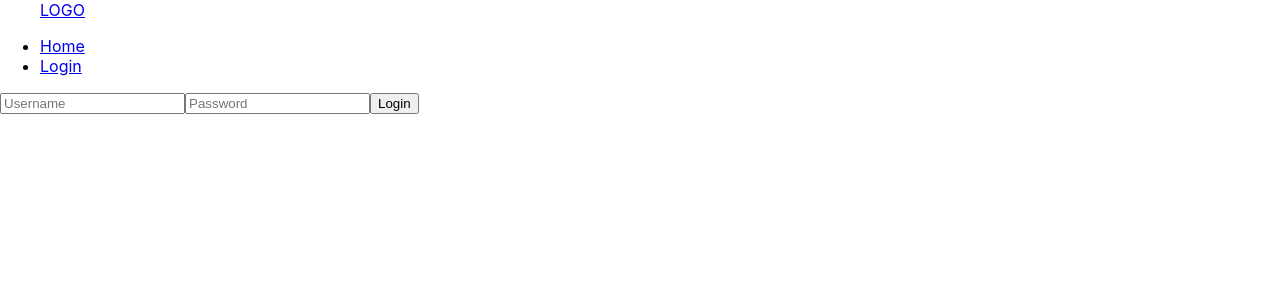
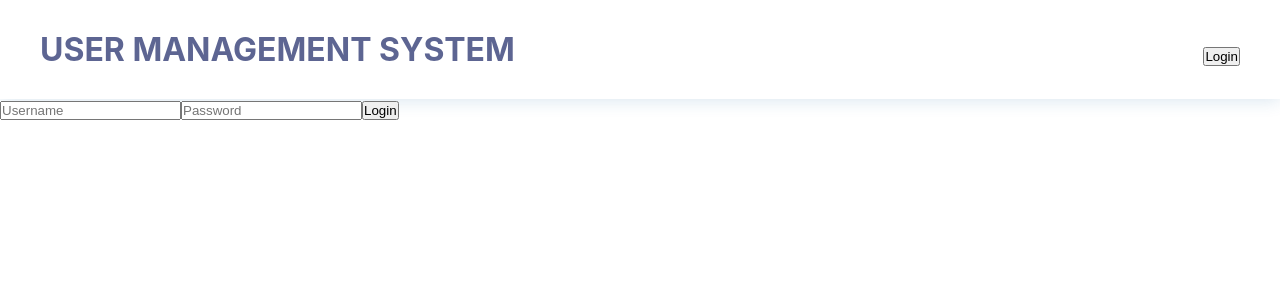
Before and after one commit to DariaRusovich/User-Management-System, a React (Create React App) app: page /login in a window 1280 px wide. Shown: the top 300 px of the page. Built offline with nearby package versions, Linux system fonts and the light colour scheme.

Commit message:
added-styles-to-header-and-department-component

```diff
--- a/src/App.js
+++ b/src/App.js
@@ -1,25 +1,17 @@
 import React, { Component } from 'react';
-import { Switch, Link } from 'react-router-dom';
+import { Switch } from 'react-router-dom';
 import Header from './components/Header';
 import { privateRouteComponents, routeComponents } from './constants/routes';
+
 
 export default class App extends Component {
   render() {
     return (
       <>
+
+        <div className="App">
         <Header />
-        <div className="App">
-          <nav>
-            <ul>
-              <li>
-                <Link to="/">Home</Link>
-              </li>
-              <li>
-                <Link to="/login">Login</Link>
-              </li>
-            </ul>
-          </nav>
-          <Switch> {[...privateRouteComponents, ...routeComponents]} </Switch>
+        <Switch> {[...privateRouteComponents, ...routeComponents]} </Switch>
         </div>
       </>
     );
--- a/src/components/Department.jsx
+++ b/src/components/Department.jsx
@@ -3,6 +3,7 @@ import { Link } from 'react-router-dom';
 import { withRouter } from 'react-router-dom';
 import { DEPARTMENT_BY_ID_URL, EMPLOYEES_URL } from '../constants/url';
 import { dateFormat } from '../utils/dateFormatter';
+import '../styles/Department.css';
 
 class Department extends Component {
   render() {
@@ -10,16 +11,22 @@ class Department extends Component {
     const { name, description, created_at } = department;
     return (
       <div className="department-item">
-        <img src="#" width="1" height="1" loading="lazy" alt="Avatar" />
-        <h2 className="department-item__title">{name}</h2>
+        <img className="department-item__img" src="#" width="1" height="1" loading="lazy" alt="Avatar" />
+        <h2 className="department-item__title title">{name}</h2>
         <p className="department-item__description">{description}</p>
         <span className="department-item__date">{dateFormat(created_at)}</span>
         {/* <span className='department-item__date'>{department.updated_at}</span> */}
-        <button className="btn">Edit</button>
-        <button className="btn">Delete</button>
-        <Link to={`${DEPARTMENT_BY_ID_URL}${department.id}${EMPLOYEES_URL}`}>
-          <button className="btn">Employees</button>
-        </Link>
+        <div className="btn-group">
+          <button className="btn">Edit</button>
+          <button className="btn">Delete</button>
+          <button className="btn">
+            <Link
+              to={`${DEPARTMENT_BY_ID_URL}${department.id}${EMPLOYEES_URL}`}
+            >
+              Employees
+            </Link>
+          </button>
+        </div>
       </div>
     );
   }
--- a/src/components/DepartmentsList.jsx
+++ b/src/components/DepartmentsList.jsx
@@ -3,6 +3,7 @@ import { apiRequest } from '../api/apiService';
 import withError from '../HOC/withError';
 import withLoader from '../HOC/withLoader';
 import Department from './Department';
+import '../styles/DepartmentsList.css'
 
 class DepartmentsList extends Component {
   state = {
--- a/src/components/Header.jsx
+++ b/src/components/Header.jsx
@@ -1,12 +1,18 @@
 import React, { Component } from 'react';
 import { Link } from 'react-router-dom';
+import '../styles/Header.css';
 
 export default class Header extends Component {
   render() {
     return (
       <header className="header">
         <div className="container header-wrap">
-          <Link to="/">LOGO</Link>
+          <h1 className="header-title title">
+            <Link to="/">User management system</Link>
+          </h1>
+          <button className="btn primary-btn">
+            <Link to="/login">Login</Link>
+          </button>
         </div>
       </header>
     );
--- a/src/index.css
+++ b/src/index.css
@@ -1,5 +1,20 @@
 *{
   box-sizing: border-box;
+  margin: 0;
+  padding: 0;
+}
+a,
+span {
+  display: inline-flex;
+  text-decoration: none;
+  color: inherit;
+}
+button{
+  cursor: pointer;
+}
+ol,
+ul {
+  list-style: none;
 }
 body {
   margin: 0;
@@ -9,12 +24,25 @@ body {
   -webkit-font-smoothing: antialiased;
   -moz-osx-font-smoothing: grayscale;
 }
+:root{
+  --box-shadow: 0px 2px 16px rgba(32, 108, 164, 0.16);
+  --secondary-color: hsl(231, 22%, 47%);
+
+}
 code {
   font-family: source-code-pro, Menlo, Monaco, Consolas, 'Courier New',
     monospace;
 }
+
 .container{
   width: 100%;
   max-width: 1200px;
   margin: 0 auto;
 }
+.title {
+  color: var(--secondary-color);
+  text-transform: uppercase;
+}
+.section{
+  padding: 70px 0;
+}
--- /dev/null
+++ b/src/styles/Department.css
@@ -0,0 +1,25 @@
+.department-item {
+  padding: 50px;
+  display: flex;
+  align-items: center;
+  justify-content: space-between;
+  box-shadow: var(--box-shadow);
+  border-radius: 5px;
+}
+.department-item:not(:first-child) {
+  margin-top: 30px;
+}
+.department-item__img {
+  width: 50px;
+  height: 50px;
+  border-radius: 50%;
+  border: 1px solid var(--secondary-color);
+
+}
+.department-item__title {
+  width: 200px;
+}
+.department-item__description {
+  width: 320px;
+  text-align: center;
+}
--- /dev/null
+++ b/src/styles/Header.css
@@ -0,0 +1,15 @@
+.header {
+  padding: 30px 0;
+  box-shadow: var(--box-shadow);
+}
+.header-wrap {
+  display: flex;
+  align-items: baseline;
+  justify-content: space-between;
+}
+.nav-bar__menu a {
+  padding: 5px;
+}
+.nav-bar__menu a:hover {
+    text-decoration: underline;
+}
```
Also changed, not shown: src/styles/DepartmentsList.css (added).
